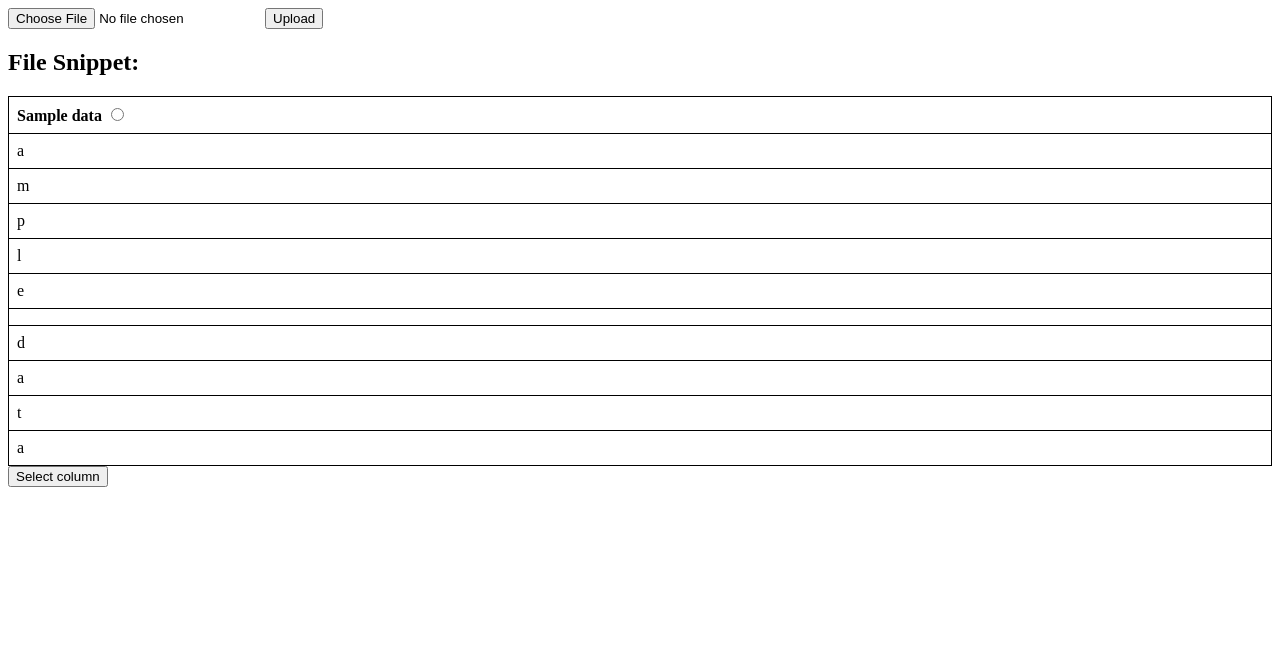
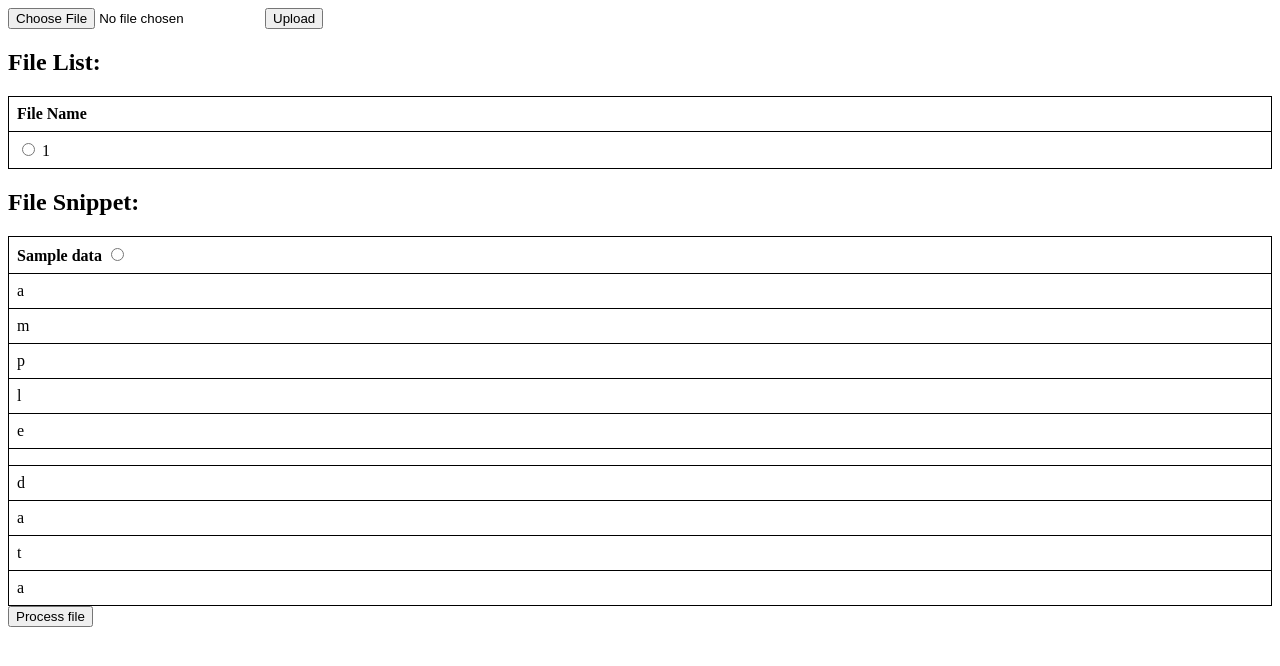
Before and after one commit to zotoff77/Benfords-Law, a Flask app: template templates/upload.html in a window 1280 px wide. Shown: the top 666 px of the page. Run offline with Flask 3, Linux system fonts and the light colour scheme; the template is opened without the code that fills it: most values are stand-ins (such as "Sample title", 1, 10 or a date in 2020).

Commit message:
Next working version: -allows to choose a file to upload -validate file is a flat file (comma or tab) -uploads file for preview -shows a snapshot of the file -allows select a column for processing (+) added persistent storage to SQLite (+) reworked the web page to show list of files in db or 'No files' message (+) file is stored in SQLite database upon uploading (+) file list for the files in the db is shown and radio button     to select a file for processing (+) when a file is selected snapshot of it is shown in a table format below,     allowing to select a column for processing via a radio button

```diff
--- a/app.py
+++ b/app.py
@@ -1,7 +1,9 @@
-from flask import Flask, request, render_template, session
-import pandas as pd
+from flask import Flask, request, render_template, session, g
+from werkzeug.utils import secure_filename
+import sqlite3
 import os
 import csv
+import pandas as pd
 
 # Create Flask App instance
 app = Flask(__name__)
@@ -9,14 +11,65 @@ app.config['SECRET_KEY'] = os.urandom(24)
 app.config['SESSION_COOKIE_SECURE'] = True
 app.config['SESSION_COOKIE_HTTPONLY'] = True
 app.config['SESSION_COOKIE_SAMESITE'] = 'Lax'
+app.config['DATABASE'] = 'file_storage.db'
 
-# Clear session on startup
+
+# Create database and table if they don't exist
+def init_db():
+    with app.app_context():
+        db = get_db()
+        cursor = db.cursor()
+        cursor.execute('''
+            CREATE TABLE IF NOT EXISTS files (
+                id INTEGER PRIMARY KEY AUTOINCREMENT,
+                filename TEXT NOT NULL UNIQUE
+            )
+        ''')
+        db.commit()
+
+
+# Get database connection
+def get_db():
+    db = getattr(g, '_database', None)
+    if db is None:
+        db = g._database = sqlite3.connect(app.config['DATABASE'])
+    return db
+
+
+# Clear session and close database connection on shutdown
+@app.teardown_appcontext
+def close_db(error):
+    db = getattr(g, '_database', None)
+    if db is not None:
+        db.close()
+
+
+# Clear session and remove uploaded file on startup
 @app.before_request
 def clear_session():
     session.clear()
+    session['uploaded_file'] = None
+
+
+# Populate file list from database
+def get_file_list():
+    db = get_db()
+    cursor = db.cursor()
+    cursor.execute('SELECT filename FROM files')
+    return cursor.fetchall()
+
+
+# Save uploaded file to database
+def save_file_to_db(filename):
+    db = get_db()
+    cursor = db.cursor()
+    cursor.execute('INSERT INTO files (filename) VALUES (?)', (filename,))
+    db.commit()
+
 
 @app.route("/", methods=["GET", "POST"])
 def upload_file():
+    init_db()
 
     if request.method == "POST":
         file = request.files["file"]
@@ -29,31 +82,44 @@ def upload_file():
         # Read the file into a pandas DataFrame
         df = pd.read_csv(file, dialect=dialect)
 
-        # Store the DataFrame in the session
-        # session['df'] = df.to_dict()
+        # Save the file to the database
+        filename = secure_filename(file.filename)
+        save_file_to_db(filename)
 
-       # Get a snippet of the file data
-        data = df.head(20) if len(df) > 0 else None  # Adjust the number of rows as needed
-        columns = [data.keys().to_list()] + data.values.tolist()
-        return render_template("upload.html", data=columns, error_message=None)
+        # Get a snippet of the file data
+        data = df.head(20) if len(df) > 0 else None
+        columns = [data.columns.tolist()] + data.values.tolist()
 
-    return render_template("upload.html", data=None, error_message=None)
+        return render_template("upload.html", file_list=get_file_list(), data=columns, error_message=None)
 
+    return render_template("upload.html", file_list=get_file_list(), data=None, error_message=None)
 
 
 @app.route('/process', methods=['POST'])
-def process_column():
-    column = request.form['column']
+def process_file():
+    selected_file = request.form['selected_file']
+    selected_column = request.form['selected_column']
 
-    # Get the DataFrame from the session
-    df = pd.DataFrame(session['df'])
+    # Get the file data from the database
+    db = get_db()
+    cursor = db.cursor()
+    cursor.execute('SELECT * FROM files WHERE filename = ?', (selected_file,))
+    result = cursor.fetchone()
+    filename = result[1] if result else None
 
-    # Extract the selected column
-    data = df[column]
+    if filename:
+        # Load the file data into a DataFrame
+        df = pd.read_csv(filename)
 
-    # Perform the desired processing on the selected column
+        # Perform the desired processing on the selected column
+        data = df[selected_column]
 
-    return f"Selected column: {column}"
+        # Perform the processing and return the result
+        # ... (Add your processing code here)
+        return f"Selected file: {filename}, Selected column: {selected_column}"
+
+    return "File not found"
+
 
 if __name__ == '__main__':
     app.run(debug=True)
--- a/templates/upload.html
+++ b/templates/upload.html
@@ -27,9 +27,27 @@
     </div>
     {% endif %}
 
-    {% if data %}
-        <h2>File Snippet:</h2>
-        <form method="POST" action="/process">
+    {% if file_list %}
+        <h2>File List:</h2>
+        <table>
+            <thead>
+                <tr>
+                    <th>File Name</th>
+                </tr>
+            </thead>
+            <tbody>
+                {% for file in file_list %}
+                    <tr>
+                        <td>
+                            <input type="radio" name="selected_file" value="{{ file[0] }}">
+                            {{ file[0] }}
+                        </td>
+                    </tr>
+                {% endfor %}
+            </tbody>
+        </table>
+        {% if data %}
+            <h2>File Snippet:</h2>
             <table>
                 <thead>
                     <tr>
@@ -37,7 +55,7 @@
                             <th>
                                 {{ header }}
                                 <!-- Add a radio button for each column header -->
-                                <input type="radio" name="column" value="{{ header }}">
+                                <input type="radio" name="selected_column" value="{{ header }}">
                             </th>
                         {% endfor %}
                     </tr>
@@ -52,8 +70,10 @@
                     {% endfor %}
                 </tbody>
             </table>
-            <input type="submit" value="Select column">
-        </form>
+            <input type="submit" value="Process file">
+        {% endif %}
+    {% else %}
+        <p>No files found in the database.</p>
     {% endif %}
 </body>
 </html>
```
Also changed, not shown: 1 other file.
